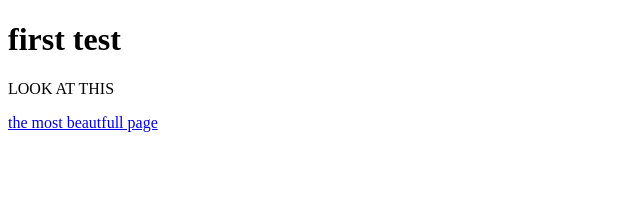
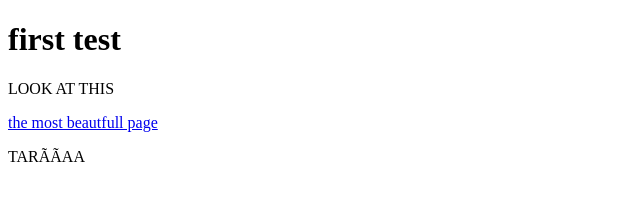
Before and after one commit to MARIN-Zenin/Repository.github.io, a plain HTML site: page html/index.html in a window 1280 px wide. Shown: the full height of the page, 0-640 px from the left. Drawn offline with Linux system fonts and the light colour scheme.

Commit message:
Update index.html

```diff
--- a/html/index.html
+++ b/html/index.html
@@ -9,5 +9,6 @@
     <H1> first test</H1>
     <p>LOOK AT THIS</p>
     <a href="html/página.html">the most beautfull page</a>
+    <p>TARÃÃAA</p>
 </body>
 </html>
```
